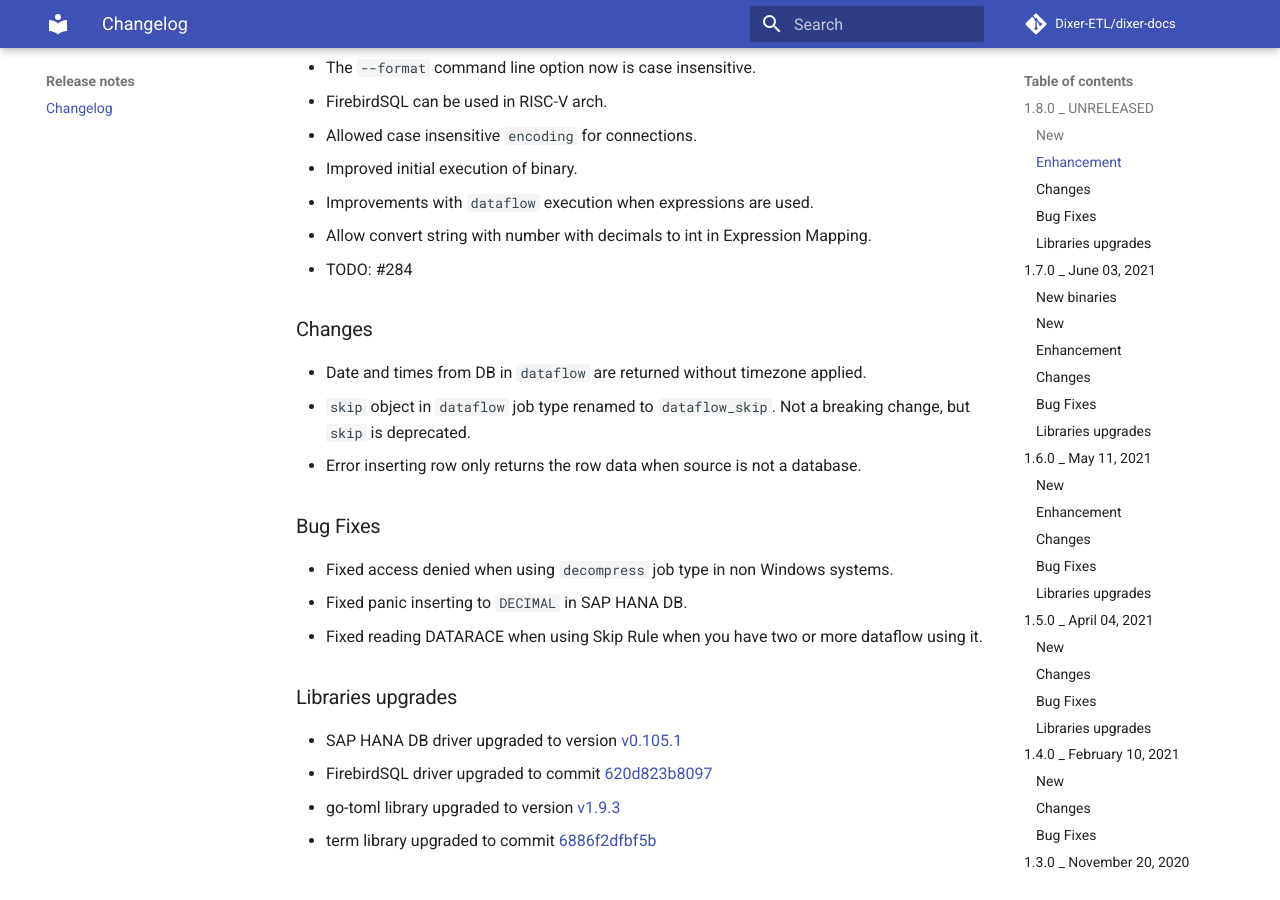
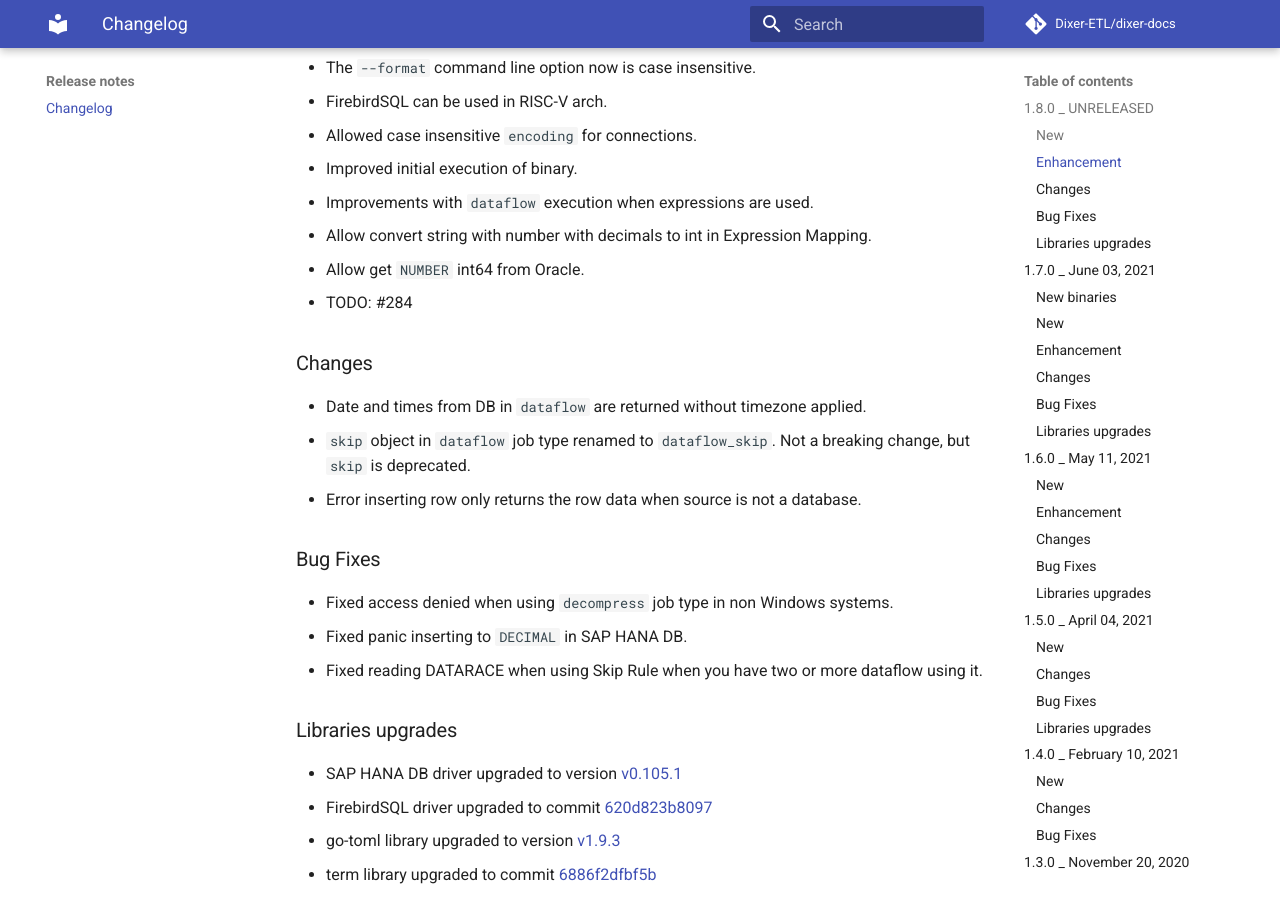
Before and after one commit to Dixer-ETL/dixer-docs, an MkDocs documentation site: the page built from docs/Changelog.md, in a window 1280 px wide and 900 px high, scrolled down 784 px. Built offline with MkDocs 1.6.1 and Material for MkDocs 9.7.7, drawn with Linux system fonts in a browser that asks for light colours; comment, search, counter and statistics services are not loaded.

Commit message:
Update NUMBER int64 Oracle

```diff
--- a/docs/Changelog.md
+++ b/docs/Changelog.md
@@ -23,6 +23,7 @@ The evaluation time decreased from 1 minute to 15 seconds.
 * Improved initial execution of binary.
 * Improvements with `dataflow` execution when expressions are used.
 * Allow convert string with number with decimals to int in Expression Mapping.
+* Allow get `NUMBER` int64 from Oracle.
 * TODO: #284
 
 ### Changes
```
